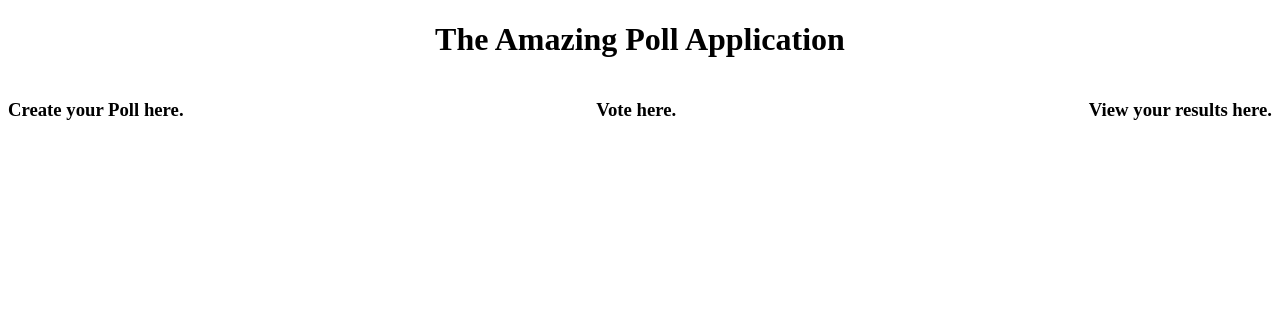
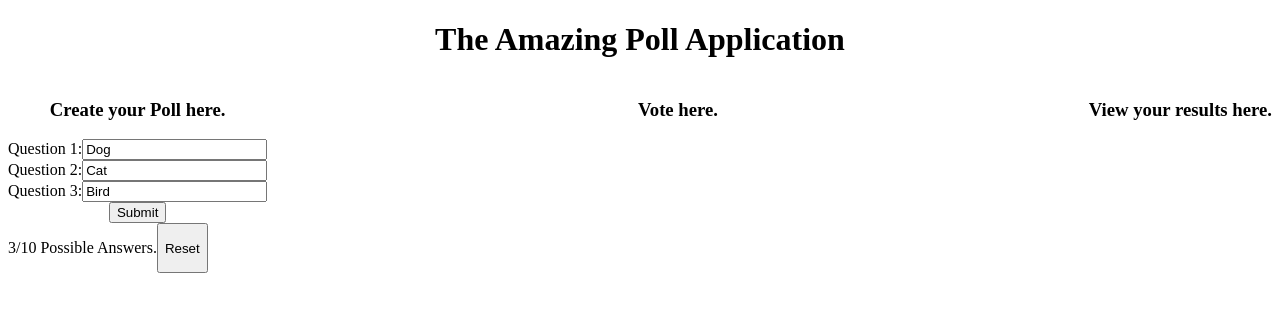
Before and after one commit to MortenEmde/poll-spa, a React (Create React App) app: page / in a window 1280 px wide. Shown: the top 312 px of the page. Built offline with nearby package versions, Linux system fonts and the light colour scheme.

Commit message:
add basic structure to CreatePoll.js

```diff
--- a/src/app/App.css
+++ b/src/app/App.css
@@ -1,38 +1,3 @@
-.App {
+.app {
   text-align: center;
 }
-
-.App-logo {
-  height: 40vmin;
-  pointer-events: none;
-}
-
-@media (prefers-reduced-motion: no-preference) {
-  .App-logo {
-    animation: App-logo-spin infinite 20s linear;
-  }
-}
-
-.App-header {
-  background-color: #282c34;
-  min-height: 100vh;
-  display: flex;
-  flex-direction: column;
-  align-items: center;
-  justify-content: center;
-  font-size: calc(10px + 2vmin);
-  color: white;
-}
-
-.App-link {
-  color: #61dafb;
-}
-
-@keyframes App-logo-spin {
-  from {
-    transform: rotate(0deg);
-  }
-  to {
-    transform: rotate(360deg);
-  }
-}
--- a/src/app/App.js
+++ b/src/app/App.js
@@ -4,7 +4,7 @@ import './App.css';
 
 function App() {
   return (
-    <div className="App">
+    <div className="app">
       <h1>The Amazing Poll Application</h1>
       <AppBoard />
     </div>
--- a/src/appBoard/AppBoard.css
+++ b/src/appBoard/AppBoard.css
@@ -1,4 +1,4 @@
-.AppBoard {
+.app-board {
   display: flex;
   justify-content: space-between;
 }
--- a/src/appBoard/AppBoard.js
+++ b/src/appBoard/AppBoard.js
@@ -3,14 +3,14 @@ import CreatePoll from '../createPoll.js/CreatePoll';
 import './AppBoard.css';
 
 let pollData = [
-  {text: '1', votes: 0},
-  {text: '2', votes: 0},
-  {text: '3', votes: 0},
+  {text: 'Dog', votes: 0},
+  {text: 'Cat', votes: 0},
+  {text: 'Bird', votes: 0},
 ]
 
 function AppBoard() {
   return (
-    <div className="AppBoard">
+    <div className="app-board">
       <CreatePoll pollData={pollData} />
       <h3>Vote here.</h3>
       <h3>View your results here.</h3>
--- a/src/createPoll.js/CreatePoll.css
+++ b/src/createPoll.js/CreatePoll.css
@@ -0,0 +1,9 @@
+.create-poll-questions {
+  display: flex;
+  flex-direction: column;
+}
+
+.create-poll-footer {
+  display: flex;
+  flex-direction: row;
+}
--- a/src/createPoll.js/CreatePoll.js
+++ b/src/createPoll.js/CreatePoll.js
@@ -3,8 +3,23 @@ import './CreatePoll.css';
 
 function CreatePoll({ pollData }) {
   return (
-    <div className="CreatePoll">
-      <h3>Create your Poll here.</h3>
+    <div className="create-poll">
+      <h3 className="create-poll-header">Create your Poll here.</h3>
+      <form>
+        <div className="create-poll-questions">
+          {pollData.map( (question, index ) =>
+            <label key={index}>
+              Question {index +1}:
+              <input type="text" name="name" defaultValue={question.text}/>
+            </label>
+          )}
+        </div>
+        <input type="submit" value="Submit" />
+      </form>
+      <div className="create-poll-footer">
+        <p>{pollData.length}/10 Possible Answers.</p>
+        <button>Reset</button>
+      </div>
     </div>
   );
 }
```
